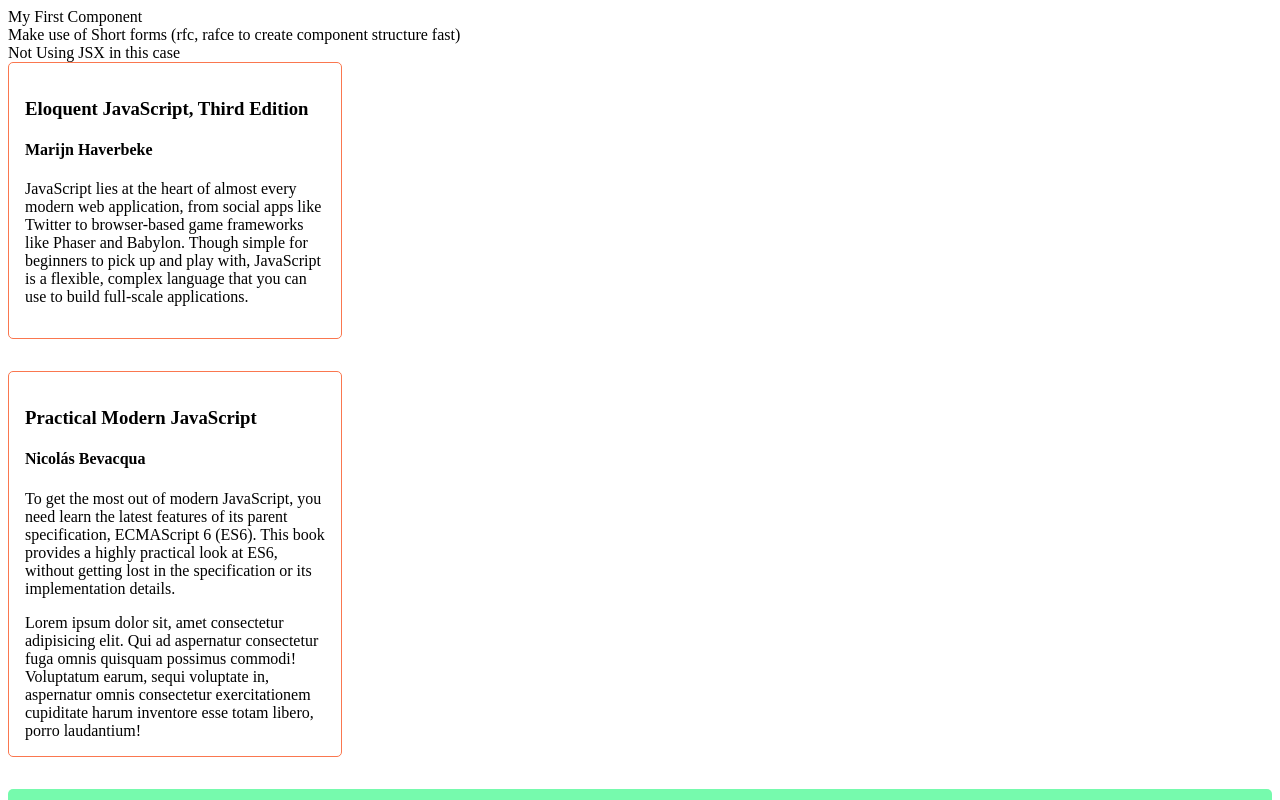
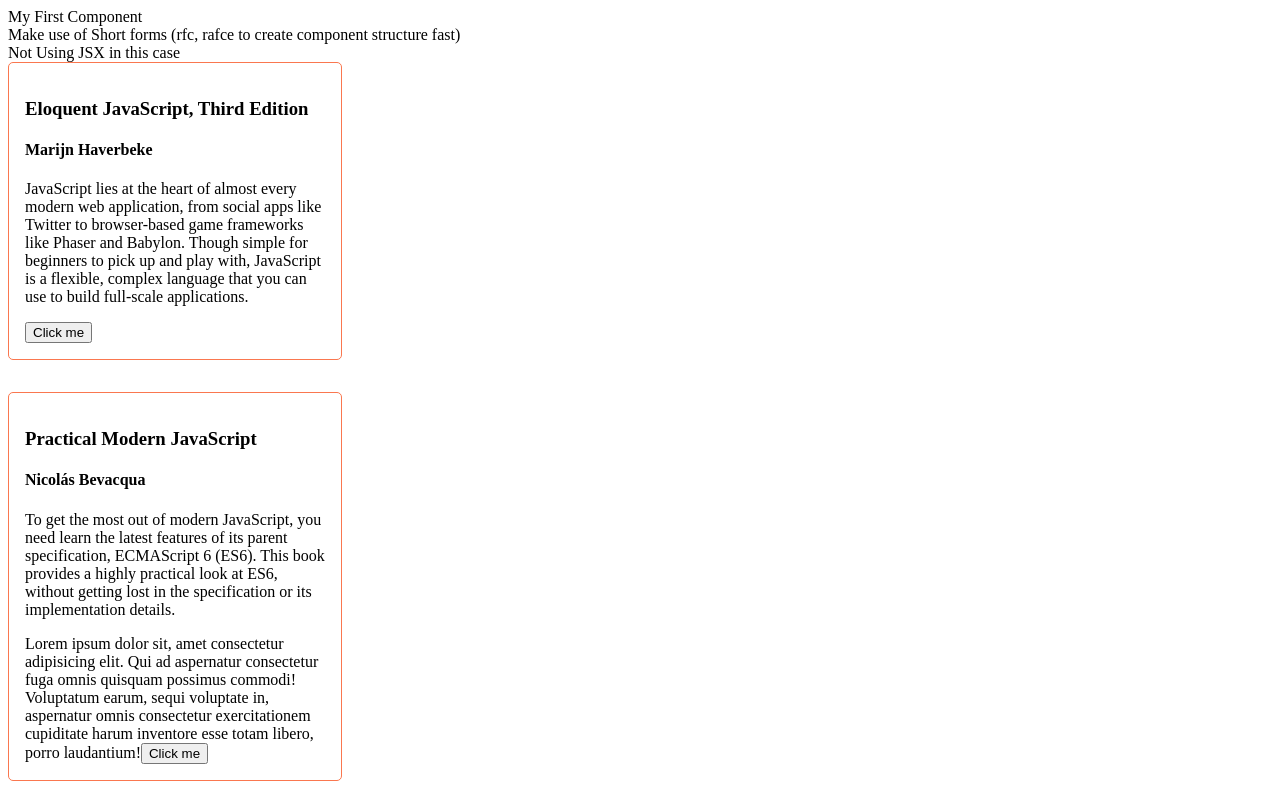
Before and after one commit to emmeiwhite/react-foundations, a React (Create React App) app: page / in a window 1280 px wide. Shown: the top 800 px of the page. Built offline with nearby package versions, Linux system fonts and the light colour scheme.

Commit message:
Synthetic Events - inline events

```diff
--- a/src/components/Book.js
+++ b/src/components/Book.js
@@ -2,12 +2,34 @@
 import "./../css/Book.css";
 
 const Book = ({ author, title, description, children }) => {
+  const handleMouseEnter = (e) => {
+    document.querySelectorAll(".bookWrapper").forEach((book) => {
+      e.target.style.color = "orange";
+    });
+  };
+
+  const handleMouseLeave = (e) => {
+    document.querySelectorAll(".bookWrapper").forEach((book) => {
+      e.target.style.color = "blue";
+    });
+  };
+
+  const handleButtonClick = (title) => {
+    alert(title);
+  };
+
   return (
-    <div className="bookWrapper">
+    <div
+      className="bookWrapper"
+      onMouseEnter={handleMouseEnter}
+      onMouseLeave={handleMouseLeave}
+    >
       <h3>{title}</h3>
       <h4>{author}</h4>
       <p>{description}</p>
       {children}
+
+      <button onClick={() => handleButtonClick(title)}>Click me</button>
     </div>
   );
 };
```
